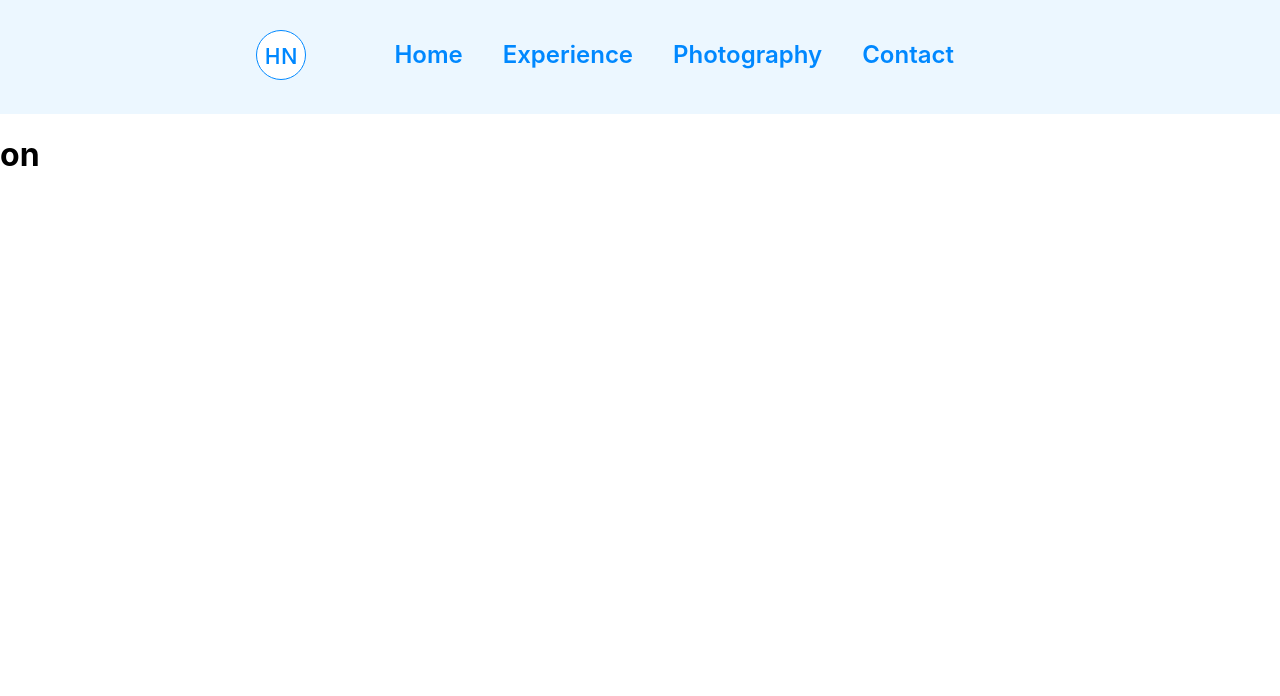
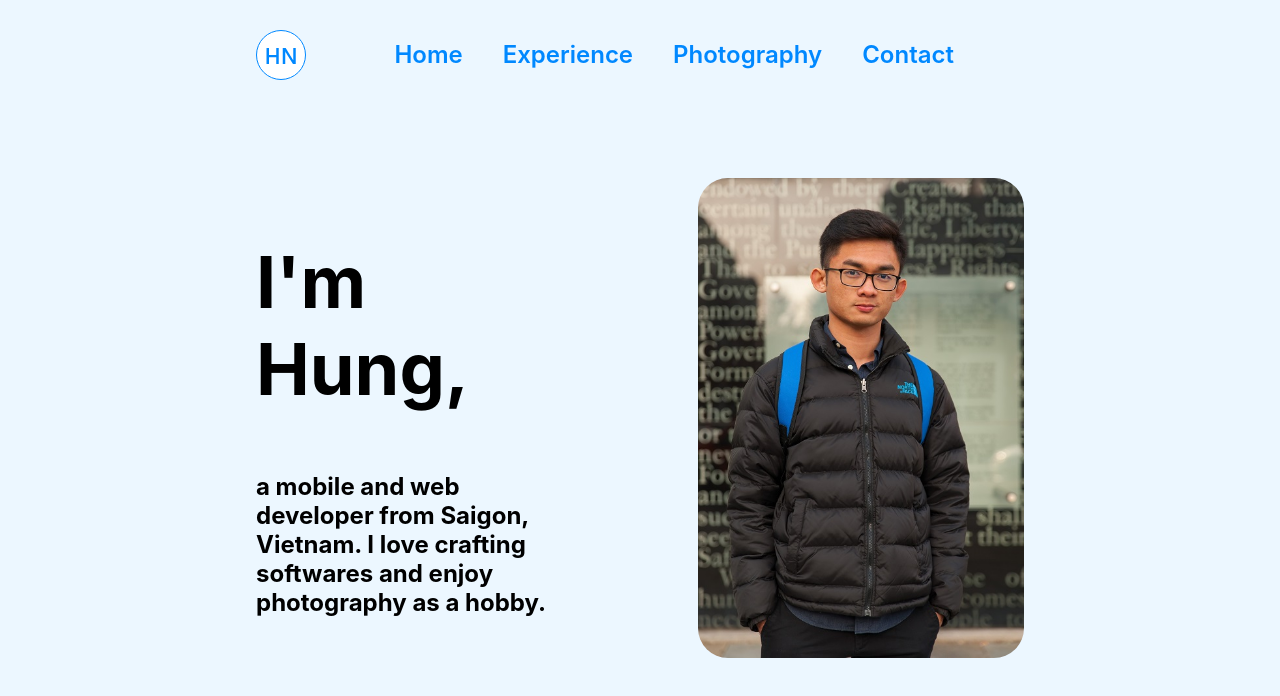
Before and after one commit to nthungdev/portfolio-react, a React (Create React App) app: page / in a window 1280 px wide. Shown: the top 696 px of the page. Built offline with nearby package versions, Linux system fonts and the light colour scheme.

Commit message:
small update

```diff
--- a/src/App.js
+++ b/src/App.js
@@ -1,11 +1,15 @@
-import React, { Component } from 'react';
-import './App.css';
-import HeaderSection from './sections/HeaderSection/HeaderSection';
+import React, { Component } from "react";
+import "./App.css";
+import HeaderSection from "./sections/HeaderSection/HeaderSection";
+import LandingSection from "./sections/LandingSection/LandingSection";
 
 class App extends Component {
   render() {
     return (
-      <HeaderSection />
+      <React.Fragment className="root">
+        <HeaderSection />
+        <LandingSection />
+      </React.Fragment>
     );
   }
 }
--- a/src/sections/HeaderSection/HeaderSection.css
+++ b/src/sections/HeaderSection/HeaderSection.css
@@ -2,9 +2,8 @@
   display: flex;
   padding: 30px 20%;
   background-color: #ecf7ff;
-}
-
-.logo {
+  position: sticky;
+  top: 0;
 }
 
 .navbar {
--- a/src/sections/HeaderSection/HeaderSection.js
+++ b/src/sections/HeaderSection/HeaderSection.js
@@ -62,15 +62,10 @@ class HeaderSection extends Component {
     });
   }
 
-  onClick() {
-    this.setState({
-      isToggleOn: !this.state.isToggleOn
-    });
-  }
+  onClick() {}
 
   render() {
     return (
-      <div>
       <header className="header-section-primary">
         <div className="logo">
           <img src={PageLogo} alt="Logo of the page" />
@@ -87,37 +82,8 @@ class HeaderSection extends Component {
               onClick={this.onClick}
             />
           ))}
-            {/* <NavButton
-              className="nav-button"
-              onMouseOver={() => this.onHover(this.state.buttons.homeButton)}
-              onClick={this.onClick}
-              text="Home"
-              href="#"
-              disabled={this.state.buttons.homeButton}
-            />
-            <NavButton
-              className="nav-button"
-              text="Experience"
-              href="#"
-              disabled={this.state.buttons.experienceButton}
-            />
-            <NavButton
-              className="nav-button"
-              text="Photography"
-              href="#"
-              disabled={this.state.buttons.photographyButton}
-            />
-            <NavButton
-              className="nav-button"
-              text="Contact"
-              href="https://www.google.com/"
-              disabled={this.state.buttons.contactButton}
-            /> */}
         </nav>
       </header>
-
-        <h1>{this.state.isToggleOn ? "on" : "off"}</h1>
-      </div>
     );
   }
 }
--- /dev/null
+++ b/src/sections/LandingSection/LandingSection.css
@@ -0,0 +1,28 @@
+main {
+  padding: 5% 20%;
+  display: flex;
+  justify-content: space-between;
+
+  height: 100vh;
+  background-color: #ecf7ff;
+}
+
+.hello {
+  width: 40%;
+}
+
+.photo {
+  display: block;
+  height: 60vh;
+
+  border-radius: 30px;
+}
+
+.title {
+  font-size: 3em;
+}
+
+.subtitle {
+  font-size: 1em;
+  font-weight: 100;
+}
--- /dev/null
+++ b/src/sections/LandingSection/LandingSection.js
@@ -0,0 +1,32 @@
+import React, { Component } from "react";
+import PhotoOfMe from "../../assets/images/small/landing-me.jpg";
+import "./LandingSection.css";
+
+class LandingSection extends Component {
+  constructor(props) {
+    super(props);
+  }
+
+  render() {
+    return (
+      <main>
+        <section className="hello">
+          <div className="title">
+            <h1>I'm Hung,</h1>
+          </div>
+          <div className="subtitle">
+            <h2>
+              a mobile and web developer from Saigon, Vietnam. I love crafting
+              softwares and enjoy photography as a hobby.
+            </h2>
+          </div>
+        </section>
+        <aside>
+          <img className="photo" src={PhotoOfMe} alt="Hung Nguyen" />
+        </aside>
+      </main>
+    );
+  }
+}
+
+export default LandingSection;
```
Also changed, not shown: src/assets/images/full/landing-me.jpg (added), src/assets/images/small/landing-me.jpg (added). Lines whose indentation alone changed are shown as unchanged.
